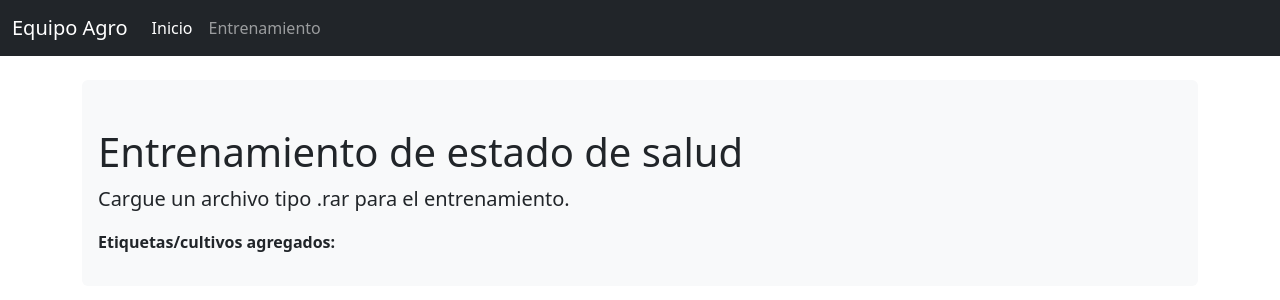
After one commit to YeltsB/agronomia, a Django app: page /entrenamiento in a window 1280 px wide. The commit adds this page. Shown: the top 300 px of the page. Run offline with Django 4.2, Linux system fonts and the light colour scheme.

Commit message:
Enlaces de navbar agregados, vista, url y template de entrenamiento creados

```diff
--- /dev/null
+++ b/app_agronomia/templates/entrenamiento.html
@@ -0,0 +1,23 @@
+{% extends 'base.html' %}
+{% load static %}
+{% block head %}
+
+
+{% endblock head %}
+
+
+{% block content %}
+
+    <div class="bg-light p-3 pt-5 rounded">
+        <h1>Entrenamiento de estado de salud </h1>
+        <p class="lead">Cargue un archivo tipo <strong>.rar</strong> para el entrenamiento.</p>
+    <p><strong>Etiquetas/cultivos agregados: </strong>
+
+
+
+    </div>
+
+    <script>
+
+    </script>
+{% endblock content %}
--- a/app_agronomia/templates/inicio.html
+++ b/app_agronomia/templates/inicio.html
@@ -9,7 +9,7 @@
 {% block content %}
 
     <div class="bg-light p-3 pt-5 rounded">
-        <h1>Cargar Imagen </h1>
+        <h1>Identificación del estado de salud de una planta</h1>
         <p class="lead">Cargue una imagen para identificar si una planta esta enferma.</p>
     <p><strong>Etiquetas/cultivos agregados: </strong>
 
@@ -54,8 +54,4 @@
         </div>
 
     </div>
-
-    <script>
-
-    </script>
 {% endblock content %}
--- a/app_agronomia/urls.py
+++ b/app_agronomia/urls.py
@@ -5,4 +5,6 @@ app_name = 'app_agronomia' #El nombre de nuestra aplicacio
 urlpatterns = [
     path("", inicio, name="inicio"),
     path("identificar_enfermedad", identificar_enfermedad, name="identificar_enfermedad"),
+    path("entrenamiento", entrenamiento, name="entrenamiento"),
+
 ]
--- a/app_agronomia/views.py
+++ b/app_agronomia/views.py
@@ -83,3 +83,16 @@ def obtener_sub_carpetas():
                 sub_carpetas = 'Error al obtener las carpetas'
 
         return sub_carpetas
+
+
+
+def entrenamiento(request):
+
+        if request.method == 'POST':
+                msg = 'hola'
+        else:
+                msg = 'adios'
+
+
+        data = {'msg':msg}
+        return render(request, 'entrenamiento.html',data)
--- a/global_templates/base.html
+++ b/global_templates/base.html
@@ -36,17 +36,17 @@
 
     <nav class="navbar navbar-expand-md navbar-dark bg-dark mb-4">
         <div class="container-fluid">
-          <a class="navbar-brand" href="#">Equipo Agro</a>
+          <a class="navbar-brand" href="{% url 'app_agronomia:inicio' %}">Equipo Agro</a>
           <button class="navbar-toggler" type="button" data-bs-toggle="collapse" data-bs-target="#navbarCollapse" aria-controls="navbarCollapse" aria-expanded="false" aria-label="Toggle navigation">
             <span class="navbar-toggler-icon"></span>
           </button>
           <div class="collapse navbar-collapse" id="navbarCollapse">
             <ul class="navbar-nav me-auto mb-2 mb-md-0">
               <li class="nav-item">
-                <a class="nav-link active" aria-current="page" href="#">Inicio</a>
+                <a class="nav-link active" aria-current="page" href="{% url 'app_agronomia:inicio' %}">Inicio</a>
               </li>
               <li class="nav-item">
-                <a class="nav-link" href="#">Entrenamiento</a>
+                <a class="nav-link" href="{% url 'app_agronomia:entrenamiento' %}">Entrenamiento</a>
               </li>
 
             </ul>
```
